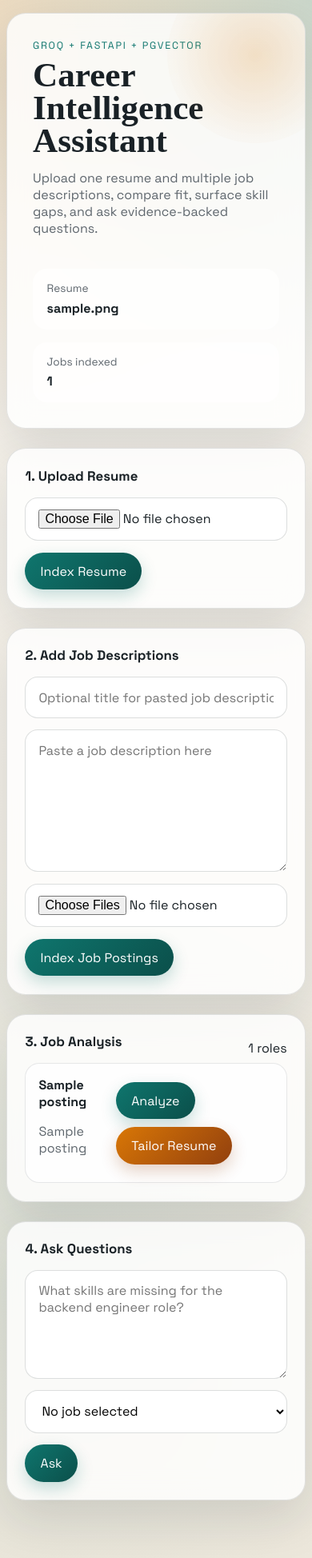
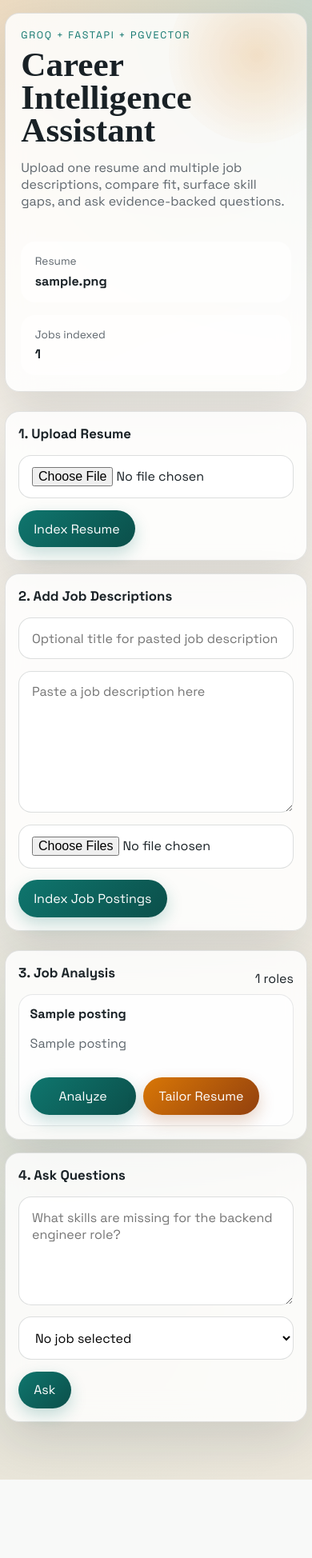
Before and after one commit to ujjwalsingh108/career_intelligence_assistant, a FastAPI app: page / in a window 390 px wide. Shown: the whole page at 80% size. After the commit the page ends 1850 px from the top, so only its background shows below. Run offline with FastAPI, Linux system fonts and the light colour scheme; tables that the repository leaves empty hold one stand-in row (values such as "Sample post"); parts of the project's set-up code (start-up, migrations or seed data) failed here and were passed over; some web fonts are replaced.

Commit message:
fix: improve responsive layout and llm output readability

```diff
--- a/app/static/styles.css
+++ b/app/static/styles.css
@@ -35,9 +35,9 @@
 }
 
 .page-shell {
-    width: min(1180px, calc(100% - 2rem));
+    width: min(1220px, calc(100% - clamp(1rem, 3vw, 2.5rem)));
     margin: 0 auto;
-    padding: 2rem 0 3rem;
+    padding: clamp(1rem, 2.5vw, 2rem) 0 3rem;
 }
 
 .hero-card,
@@ -139,12 +139,16 @@
 .grid-layout {
     display: grid;
     grid-template-columns: repeat(2, minmax(0, 1fr));
-    gap: 1.5rem;
+    gap: clamp(1rem, 2vw, 1.5rem);
     margin-bottom: 1.5rem;
 }
 
+.lower-grid {
+    grid-template-columns: minmax(0, 1.25fr) minmax(0, 0.75fr);
+}
+
 .panel {
-    padding: 1.4rem;
+    padding: clamp(1rem, 2vw, 1.4rem);
     transition: transform 0.24s ease, box-shadow 0.24s ease, border-color 0.24s ease;
 }
 
@@ -224,7 +228,13 @@
     border-radius: 18px;
     background: rgba(255, 255, 255, 0.74);
     border: 1px solid rgba(25, 33, 38, 0.1);
+    align-items: flex-start;
+    flex-wrap: wrap;
     transition: transform 0.2s ease, border-color 0.2s ease, box-shadow 0.2s ease;
+}
+
+.job-card > div:first-child {
+    flex: 1 1 240px;
 }
 
 .job-card:hover {
@@ -234,7 +244,19 @@
 
 .job-actions {
     display: flex;
+    flex: 0 0 auto;
+    flex-wrap: wrap;
+    justify-content: flex-end;
     gap: 0.6rem;
+}
+
+.job-actions form {
+    margin: 0;
+}
+
+.job-actions button {
+    min-width: 132px;
+    white-space: nowrap;
 }
 
 .job-card-active {
@@ -297,6 +319,37 @@
     white-space: pre-wrap;
     margin: 0;
     line-height: 1.55;
+}
+
+.llm-output {
+    line-height: 1.6;
+    color: var(--ink);
+    font-size: 0.98rem;
+}
+
+.llm-output h2,
+.llm-output h3,
+.llm-output h4 {
+    margin: 0.9rem 0 0.45rem;
+    font-size: 1.02rem;
+}
+
+.llm-output p {
+    margin: 0 0 0.6rem;
+}
+
+.llm-output ul,
+.llm-output ol {
+    margin: 0.35rem 0 0.8rem;
+    padding-left: 1.25rem;
+}
+
+.llm-output li {
+    margin-bottom: 0.3rem;
+}
+
+.llm-output strong {
+    color: #0d5550;
 }
 
 .scorecard-panel h3 {
@@ -421,7 +474,41 @@
     }
 
     .page-shell {
-        width: min(100% - 1rem, 1180px);
+        width: min(calc(100% - 0.75rem), 1180px);
         padding-top: 1rem;
     }
 }
+
+@media (max-width: 1080px) {
+    .lower-grid {
+        grid-template-columns: 1fr;
+    }
+
+    .job-actions {
+        justify-content: flex-start;
+    }
+}
+
+@media (max-width: 620px) {
+    .hero-card,
+    .panel,
+    .message {
+        border-radius: 18px;
+    }
+
+    .hero-card {
+        padding: 1.2rem;
+    }
+
+    .job-card {
+        padding: 0.85rem;
+    }
+
+    .job-actions {
+        width: 100%;
+    }
+
+    .job-actions button {
+        width: 100%;
+    }
+}
```
Also changed, not shown: app/templates/index.html (+92 -4 lines).
